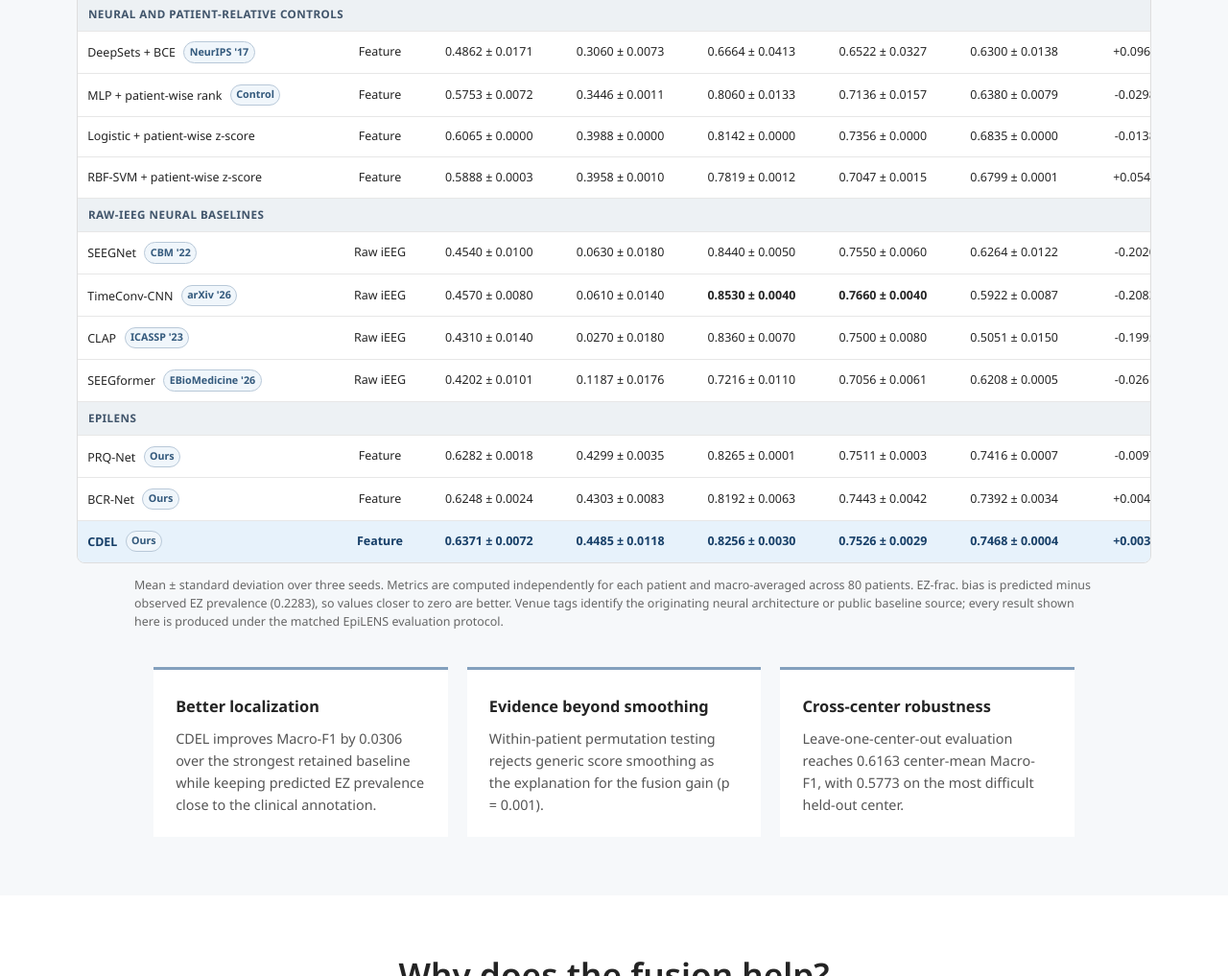
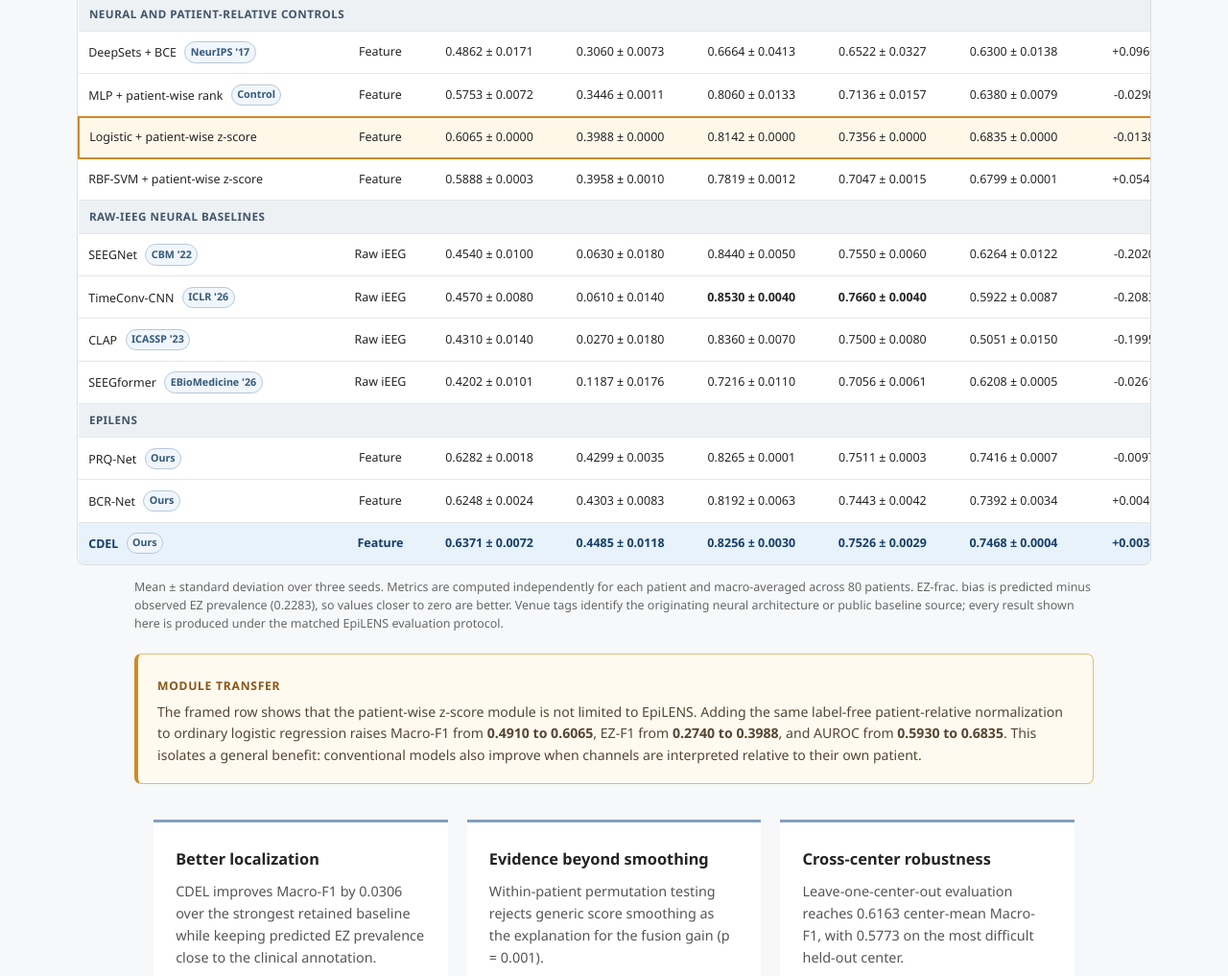
Before and after one commit to Gifoe/EpiLENS, a plain HTML site: page docs/index.html in a window 1280 px wide. Shown: the part 3209-4226 px from the top of the page at 96% size. Drawn offline with Linux system fonts and the light colour scheme; a web font is replaced by a local one.

Commit message:
Highlight patient-relative module transfer

```diff
--- a/docs/index.html
+++ b/docs/index.html
@@ -244,7 +244,7 @@
                   <td>0.8060 &plusmn; 0.0133</td><td>0.7136 &plusmn; 0.0157</td>
                   <td>0.6380 &plusmn; 0.0079</td><td>-0.0298</td>
                 </tr>
-                <tr>
+                <tr class="module-transfer-row">
                   <td>Logistic + patient-wise z-score</td>
                   <td>Feature</td>
                   <td>0.6065 &plusmn; 0.0000</td><td>0.3988 &plusmn; 0.0000</td>
@@ -266,7 +266,7 @@
                   <td>0.6264 &plusmn; 0.0122</td><td>-0.2020</td>
                 </tr>
                 <tr>
-                  <td>TimeConv-CNN <span class="venue-tag">arXiv '26</span></td><td>Raw iEEG</td>
+                  <td>TimeConv-CNN <span class="venue-tag">ICLR '26</span></td><td>Raw iEEG</td>
                   <td>0.4570 &plusmn; 0.0080</td><td>0.0610 &plusmn; 0.0140</td>
                   <td><strong>0.8530 &plusmn; 0.0040</strong></td><td><strong>0.7660 &plusmn; 0.0040</strong></td>
                   <td>0.5922 &plusmn; 0.0087</td><td>-0.2083</td>
@@ -315,6 +315,20 @@
             neural architecture or public baseline source; every result shown here
             is produced under the matched EpiLENS evaluation protocol.
           </p>
+
+          <div class="transfer-callout">
+            <span class="callout-label">Module transfer</span>
+            <p>
+              The framed row shows that the patient-wise z-score module is not
+              limited to EpiLENS. Adding the same label-free patient-relative
+              normalization to ordinary logistic regression raises Macro-F1 from
+              <strong>0.4910 to 0.6065</strong>, EZ-F1 from
+              <strong>0.2740 to 0.3988</strong>, and AUROC from
+              <strong>0.5930 to 0.6835</strong>. This isolates a general benefit:
+              conventional models also improve when channels are interpreted
+              relative to their own patient.
+            </p>
+          </div>
 
           <div class="evidence-grid">
             <article>
--- a/docs/styles.css
+++ b/docs/styles.css
@@ -438,6 +438,20 @@ sup {
   font-weight: 700;
 }
 
+.result-table .module-transfer-row td {
+  border-top: 2px solid #d18a24;
+  border-bottom: 2px solid #d18a24;
+  background: #fff8e9;
+}
+
+.result-table .module-transfer-row td:first-child {
+  border-left: 2px solid #d18a24;
+}
+
+.result-table .module-transfer-row td:last-child {
+  border-right: 2px solid #d18a24;
+}
+
 .result-table .group-row th {
   padding: 0.46rem 0.68rem;
   color: #42566c;
@@ -469,6 +483,34 @@ sup {
   font-size: 0.78rem;
   line-height: 1.55;
   text-align: left;
+}
+
+.transfer-callout {
+  position: relative;
+  max-width: 1000px;
+  margin: 1.35rem auto 0;
+  padding: 1.1rem 1.25rem 1.05rem;
+  border: 1px solid #e1bd7a;
+  border-left: 4px solid #d18a24;
+  border-radius: 7px;
+  background: #fffaf0;
+}
+
+.callout-label {
+  display: inline-block;
+  margin-bottom: 0.35rem;
+  color: #8a5816;
+  font-size: 0.76rem;
+  font-weight: 700;
+  letter-spacing: 0.06em;
+  text-transform: uppercase;
+}
+
+.transfer-callout p {
+  margin: 0;
+  color: #544633;
+  font-size: 0.88rem;
+  line-height: 1.62;
 }
 
 .evidence-grid {
```
Also changed, not shown: 1 other file.
